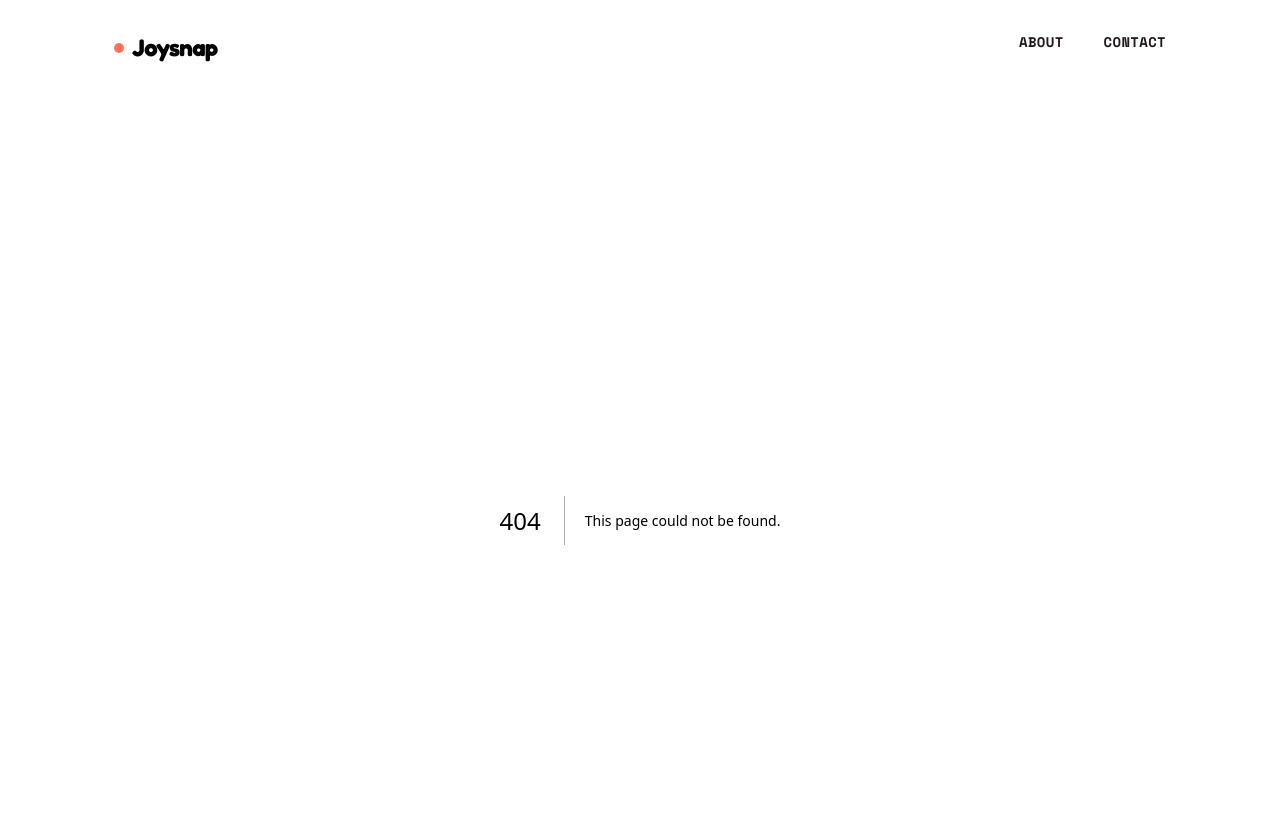
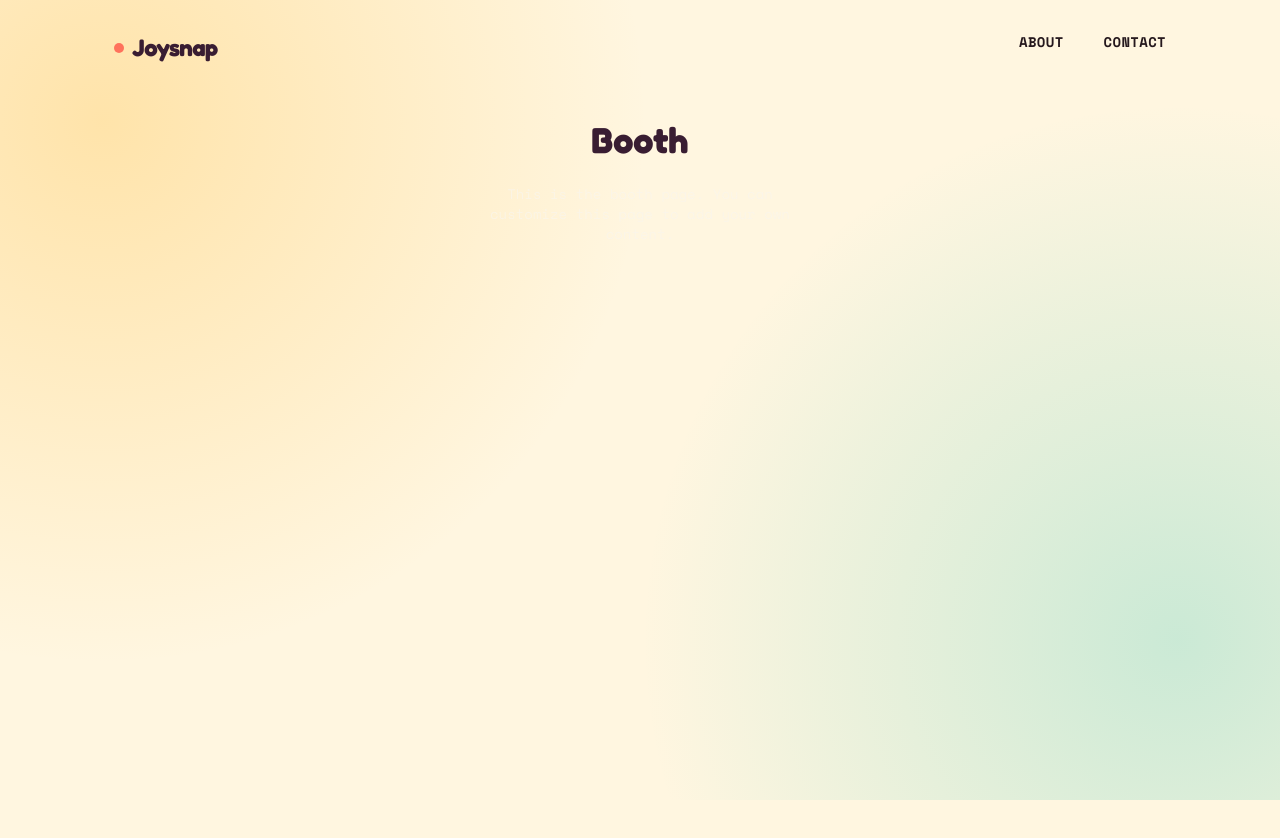
Before and after one commit to geoffreybunel/photobooth-app, a Next.js app: page /Booth in a window 1280 px wide. Before the commit this address had no page. Shown: the top 838 px of the page. After the commit the page ends 800 px from the top, so only its background shows below. Built offline with nearby package versions, Linux system fonts and the light colour scheme.

Commit message:
Create booth page

```diff
--- /dev/null
+++ b/app/Booth/page.tsx
@@ -0,0 +1,15 @@
+export default function Booth() {
+    return (
+      <div className="w-full">
+        <div className="flex flex-col items-center justify-center gap-6">
+          <h1 className="font-display text-4xl font-bold text-center">
+            Booth
+          </h1>
+          <p className="font-mono text-sm text-neutral-content/70 text-center max-w-xs">
+            This is the booth page. You can customize this page to add your own
+            content.
+          </p>
+        </div>
+      </div>
+    );
+  }
--- a/app/page.tsx
+++ b/app/page.tsx
@@ -1,3 +1,5 @@
+import Link from "next/link";
+
 const FRAMES = [
   {
     name: "Filtre 1",
@@ -54,9 +56,9 @@ export default function Home() {
           </p>
 
           <div className="flex items-center gap-4 mb-10">
-            <button className="bg-primary border-none font-display font-semibold text-bas text-white rounded-full shadow-[0_6px_0_hsl(8_70%_52%)] py-4 px-7.5 transition-transform duration-150 ease-in-out hover:-translate-y-1">
+            <Link href="/Booth" className="bg-primary border-none font-display font-semibold text-bas text-white rounded-full shadow-[0_6px_0_hsl(8_70%_52%)] py-4 px-7.5 transition-transform duration-150 ease-in-out hover:-translate-y-1">
               📸 Open the photobooth
-            </button>
+            </Link>
             <span className="font-mono text-xs text-base-content/55">
               3 photos · 12 sec
             </span>
```
